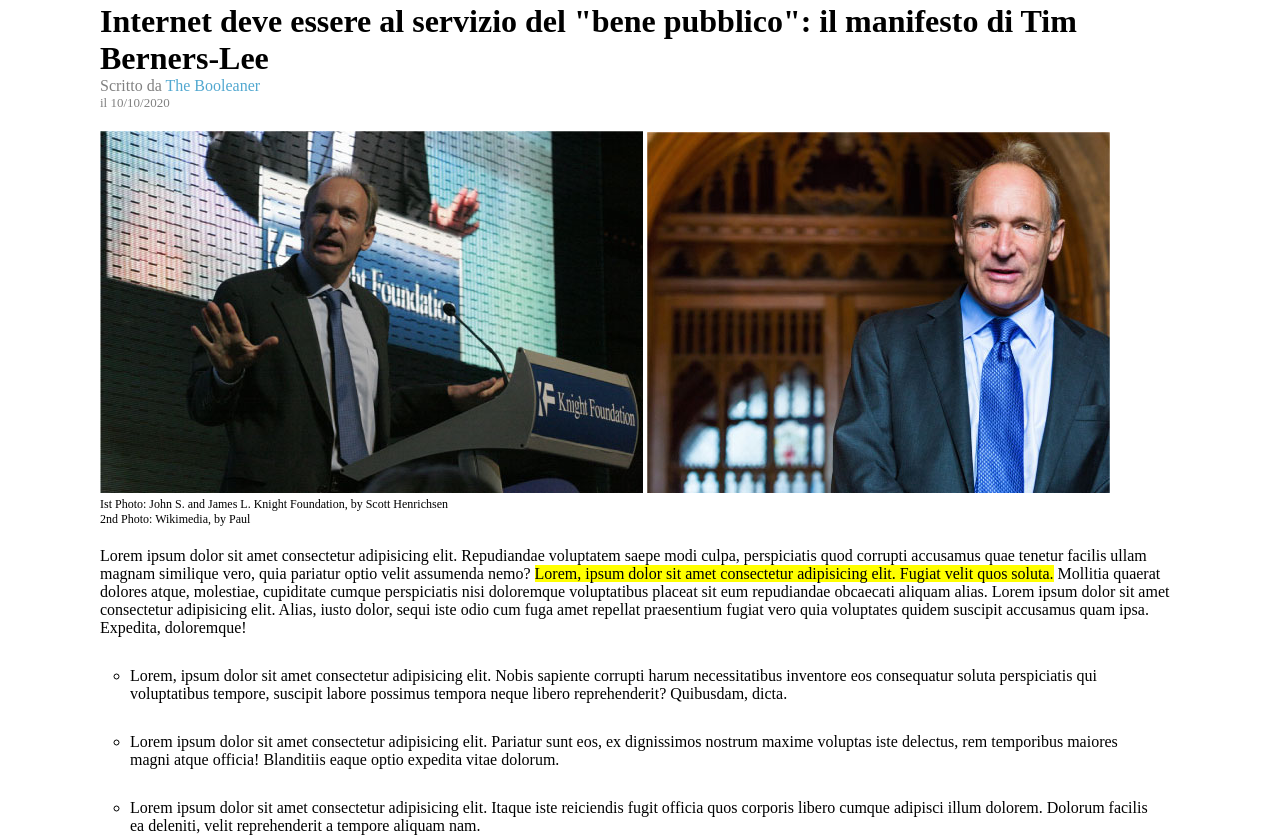
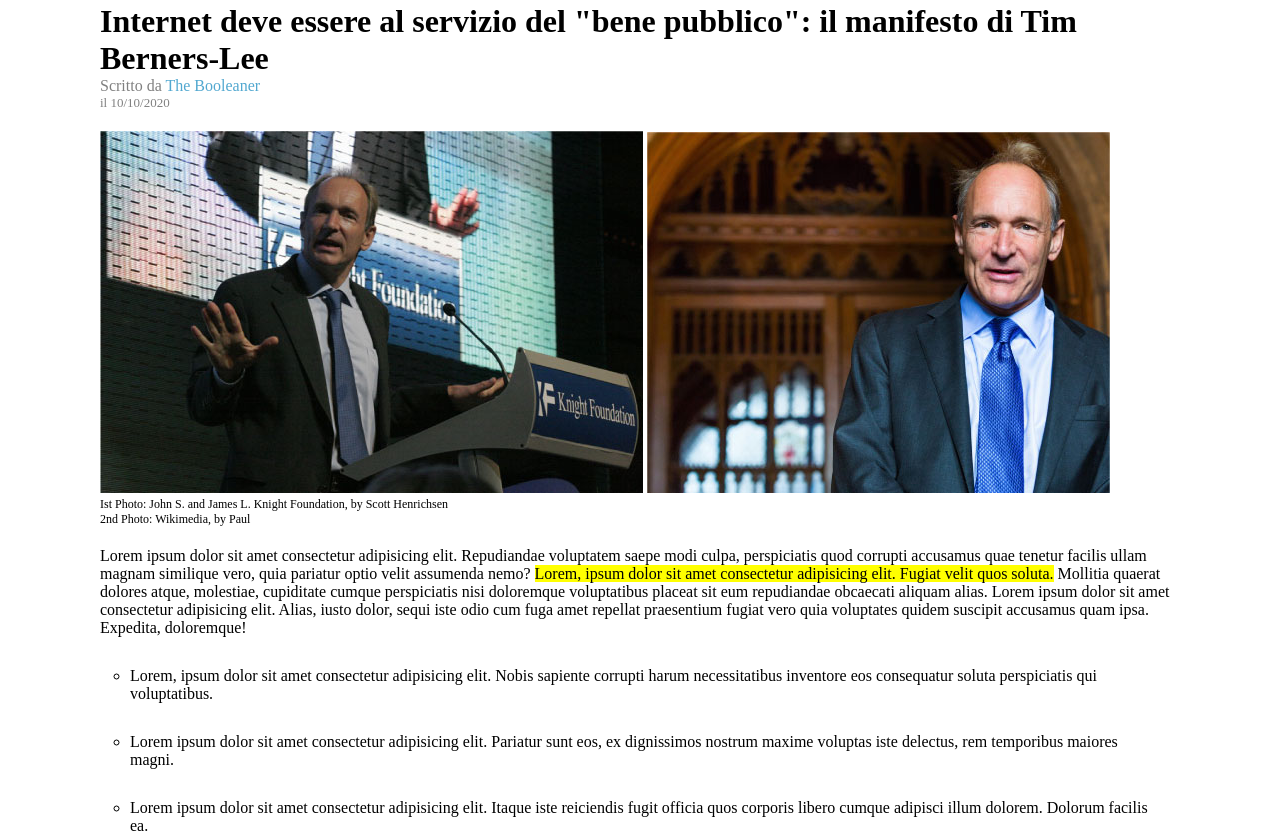
Before and after one commit to Ivanaricci/html-css-booleaner, a plain HTML site: page index.html in a window 1280 px wide. Shown: the part 112-952 px from the top of the page. Drawn offline with Linux system fonts and the light colour scheme.

Commit message:
[FEAT] Risolto con la lista

```diff
--- a/index.html
+++ b/index.html
@@ -44,11 +44,12 @@
                 Mollitia quaerat dolores atque, molestiae, cupiditate cumque perspiciatis nisi doloremque voluptatibus placeat sit eum repudiandae obcaecati aliquam alias. Lorem ipsum dolor sit amet consectetur adipisicing elit. Alias, iusto dolor, sequi iste odio cum fuga amet repellat praesentium fugiat vero quia voluptates quidem suscipit accusamus quam ipsa. Expedita, doloremque!</p>
         </div>
 
+        <!-- lista -->
         <div>
             <ul>
-                <li>Lorem, ipsum dolor sit amet consectetur adipisicing elit. Nobis sapiente corrupti harum necessitatibus inventore eos consequatur soluta perspiciatis qui voluptatibus tempore, suscipit labore possimus tempora neque libero reprehenderit? Quibusdam, dicta.</li>
-                <li>Lorem ipsum dolor sit amet consectetur adipisicing elit. Pariatur sunt eos, ex dignissimos nostrum maxime voluptas iste delectus, rem temporibus maiores magni atque officia! Blanditiis eaque optio expedita vitae dolorum.</li>
-                <li>Lorem ipsum dolor sit amet consectetur adipisicing elit. Itaque iste reiciendis fugit officia quos corporis libero cumque adipisci illum dolorem. Dolorum facilis ea deleniti, velit reprehenderit a tempore aliquam nam.</li>
+                <li>Lorem, ipsum dolor sit amet consectetur adipisicing elit. Nobis sapiente corrupti harum necessitatibus inventore eos consequatur soluta perspiciatis qui voluptatibus.</li>
+                <li>Lorem ipsum dolor sit amet consectetur adipisicing elit. Pariatur sunt eos, ex dignissimos nostrum maxime voluptas iste delectus, rem temporibus maiores magni.</li>
+                <li>Lorem ipsum dolor sit amet consectetur adipisicing elit. Itaque iste reiciendis fugit officia quos corporis libero cumque adipisci illum dolorem. Dolorum facilis ea.</li>
             </ul>
         </div>
 
@@ -97,6 +98,9 @@
         <div class="img-monitor">
             <h4 class="title-img">Lorem ipsum dolor</h4>
         </div>
+
+
+
     </div>
 
 </body>
```
